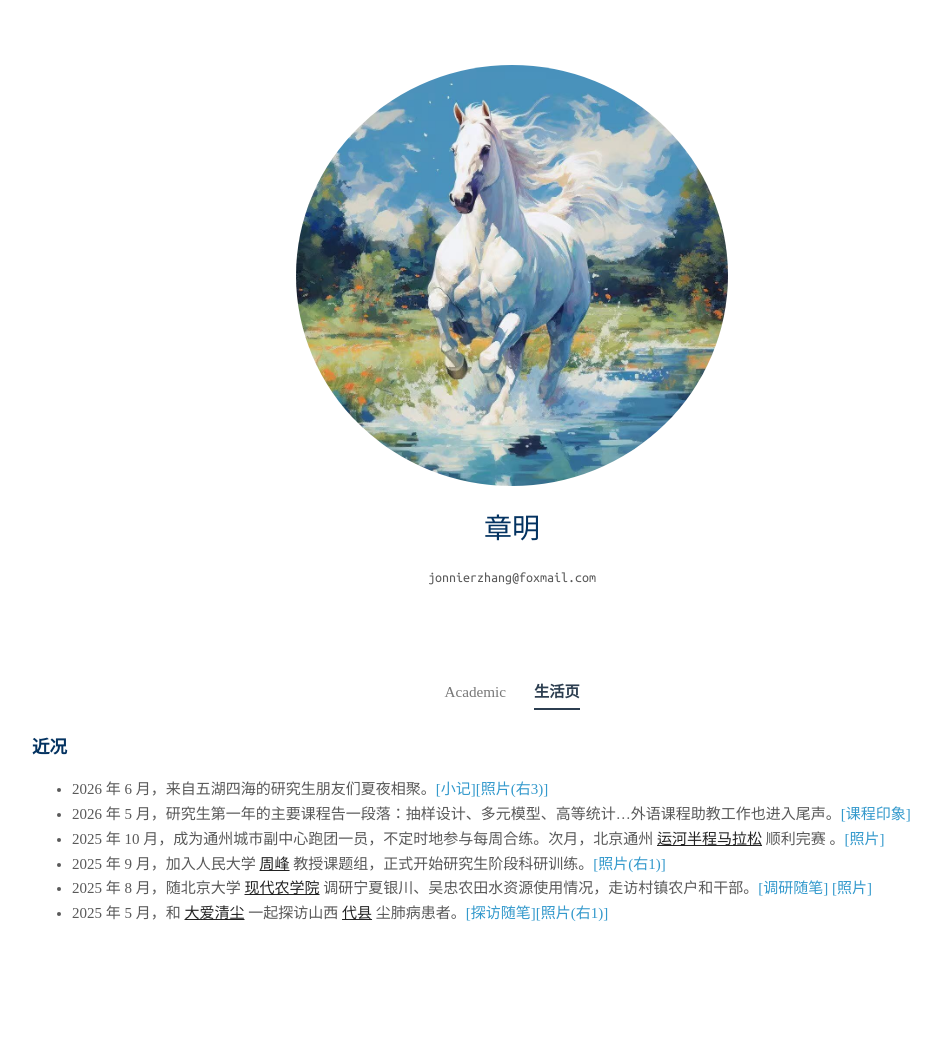
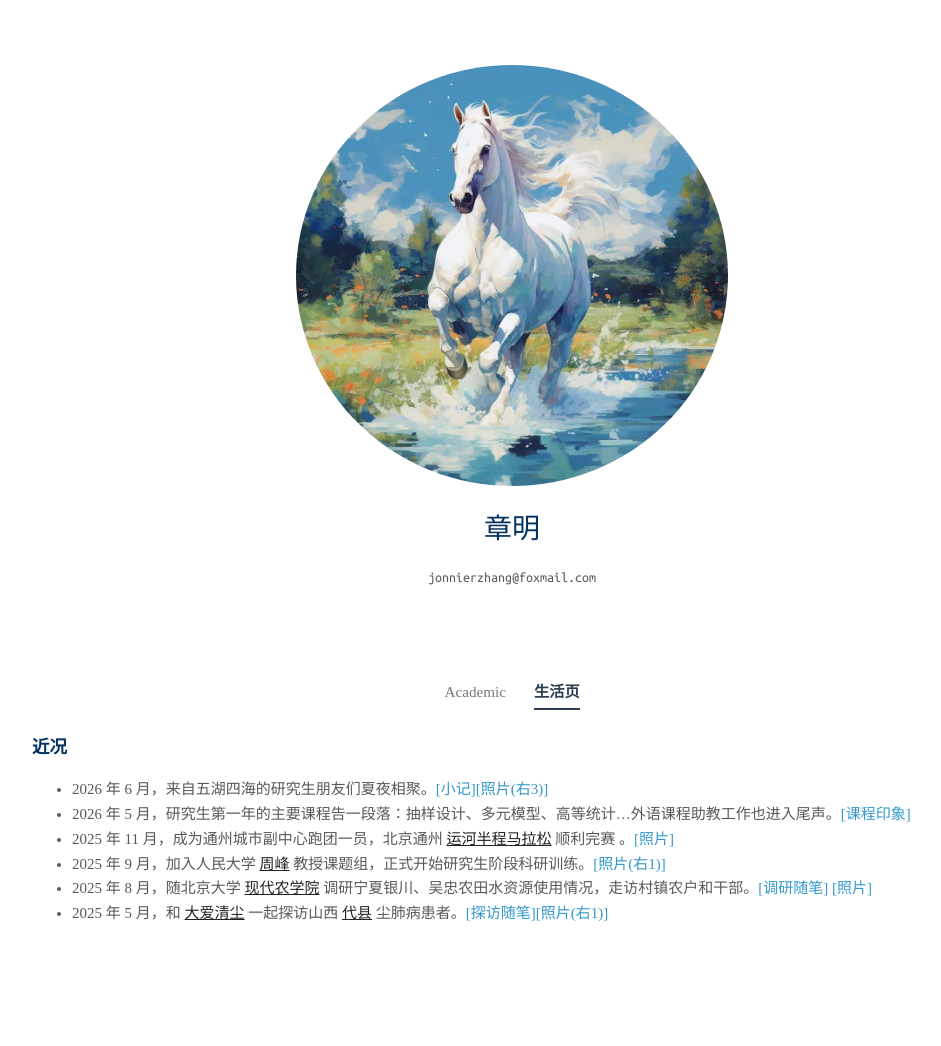
Before and after one commit to zhangming4153/zhangming4153.github.io, a Jekyll site: the page built from life.md, in a window 1280 px wide. Shown: the whole page, without its empty margins (128-1069 px from the left). Built offline with Jekyll 4.4.1, drawn with Linux system fonts in a browser that asks for light colours; a style sheet for code colours, icons or effects is not loaded.

Commit message:
Update life.md

```diff
--- a/life.md
+++ b/life.md
@@ -18,7 +18,7 @@ title: 章明
 
 - 2026 年 6 月，来自五湖四海的研究生朋友们夏夜相聚。[[小记]](/assets/friends_party.pdf)[[照片(右3)]](/assets/friends_party.jpg)
 - 2026 年 5 月，研究生第一年的主要课程告一段落：抽样设计、多元模型、高等统计...外语课程助教工作也进入尾声。[[课程印象]](/assets/course_summary.pdf)
-- 2025 年 10 月，成为通州城市副中心跑团一员，不定时地参与每周合练。次月，北京通州 <a href="https://baike.baidu.com/item/2025北京通州运河半程马拉松/66790330"><strong><u>运河半程马拉松</u></strong></a> 顺利完赛 。[[照片]](/assets/tongz_semimara_profile.jpg)
+- 2025 年 11 月，成为通州城市副中心跑团一员，北京通州 <a href="https://baike.baidu.com/item/2025北京通州运河半程马拉松/66790330"><strong><u>运河半程马拉松</u></strong></a> 顺利完赛 。[[照片]](/assets/tongz_semimara_profile.jpg)
 - 2025 年 9 月，加入人民大学 <a href="https://zhoufeng6288.github.io"><strong><u>周峰</u></strong></a> 教授课题组，正式开始研究生阶段科研训练。[[照片(右1)]](/assets/people_0912.jpg)
 - 2025 年 8 月，随北京大学 <a href="https://www.saas.pku.edu.cn"><strong><u>现代农学院</u></strong></a> 调研宁夏银川、吴忠农田水资源使用情况，走访村镇农户和干部。[[调研随笔]](/assets/Ningxia.pdf) [[照片]](/assets/ningxia_me_0820.jpg)
 - 2025 年 5 月，和 <a href="https://daqc.org.cn"><strong><u>大爱清尘</u></strong></a> 一起探访山西 <a href = "https://baike.baidu.com/item/代县/1178294"><strong><u>代县</u></strong></a> 尘肺病患者。[[探访随笔]](/assets/Shanxi.pdf)[[照片(右1)]](/assets/daai_202505.jpg)
```
